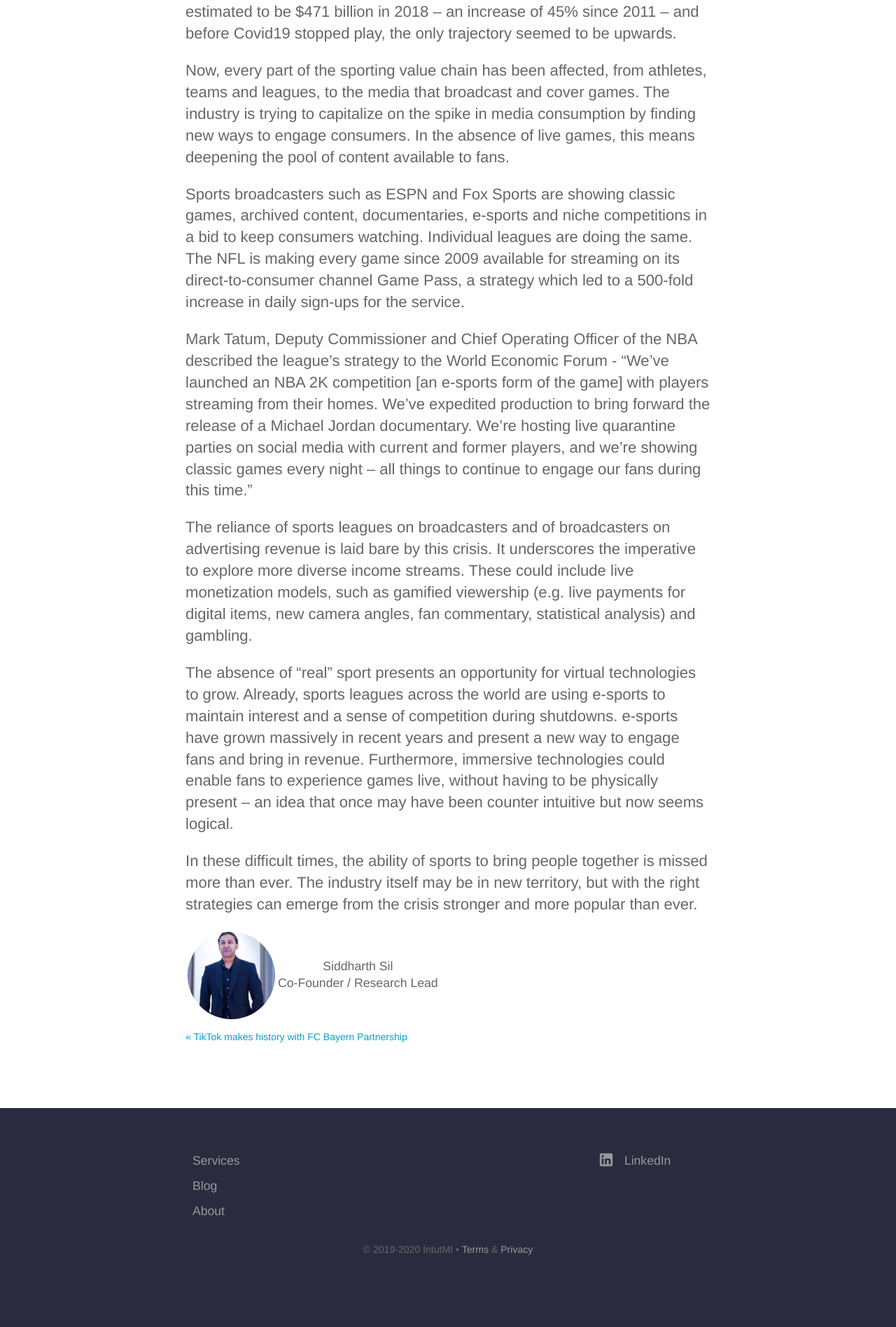
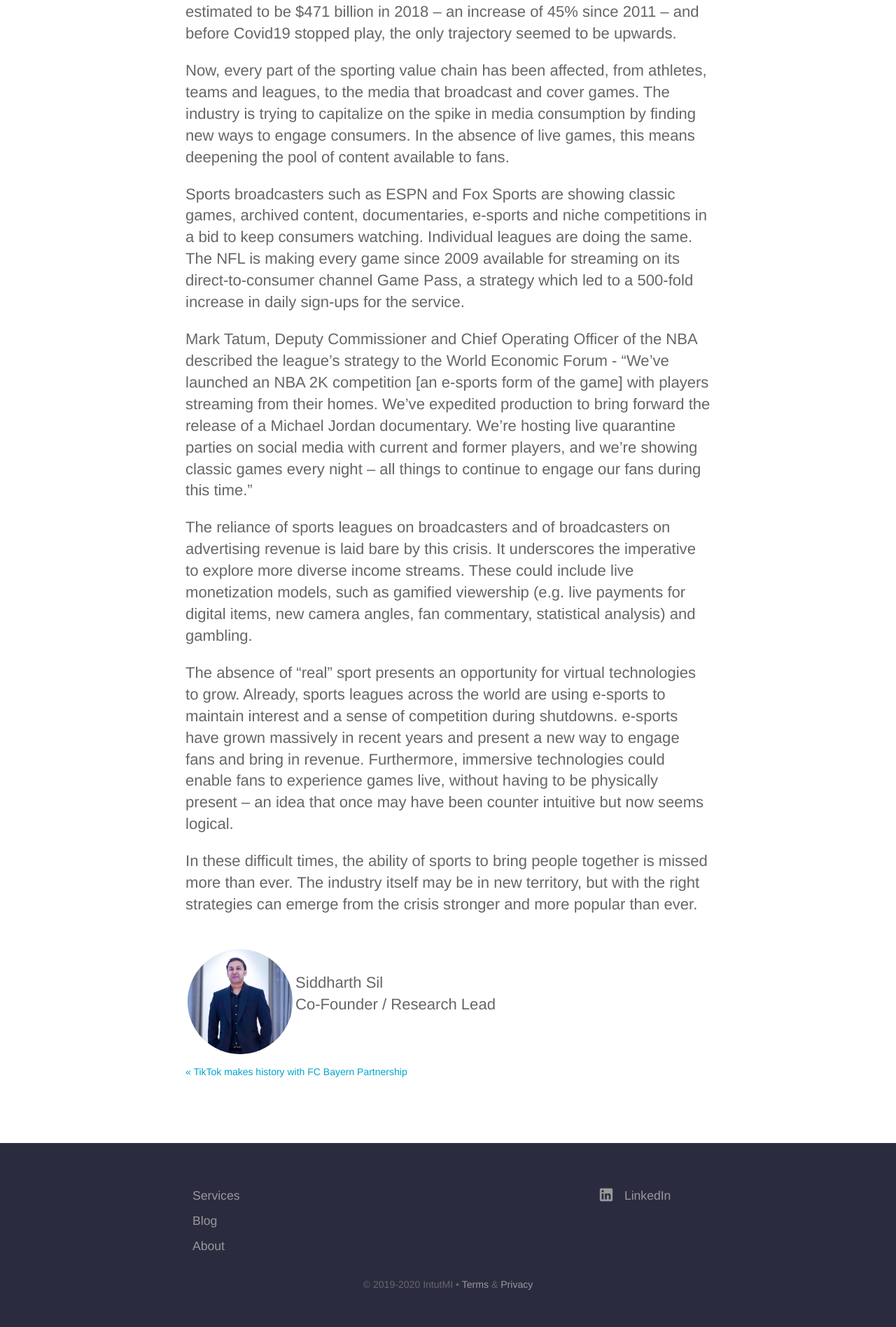
Before and after one commit to intutdev/intutmi.github.io, a Jekyll site: the page built from _posts/2020-05-20-sports-in-the-time-of-covid-19-pandemic.md, in a window 1280 px wide. Shown: the part 2094-3991 px from the top of the page at 70% size. Built offline with Jekyll 4.4.1, drawn with Linux system fonts in a browser that asks for light colours; before the commit the page ends 3941 px from its top, so only the background shows below that.

Commit message:
Updated '_sass/blog.scss' via CloudCannon

```diff
--- a/_sass/blog.scss
+++ b/_sass/blog.scss
@@ -8,8 +8,10 @@
 }
 
 .blog-post {
-	td {
-		text-align:center;
+    .table {
+		padding: 30px 0 0 0;
+		border: 1px solid #eee;
+		margin: 30px 0;
 		font-size: .8em;
 
 		.square-image {
```
